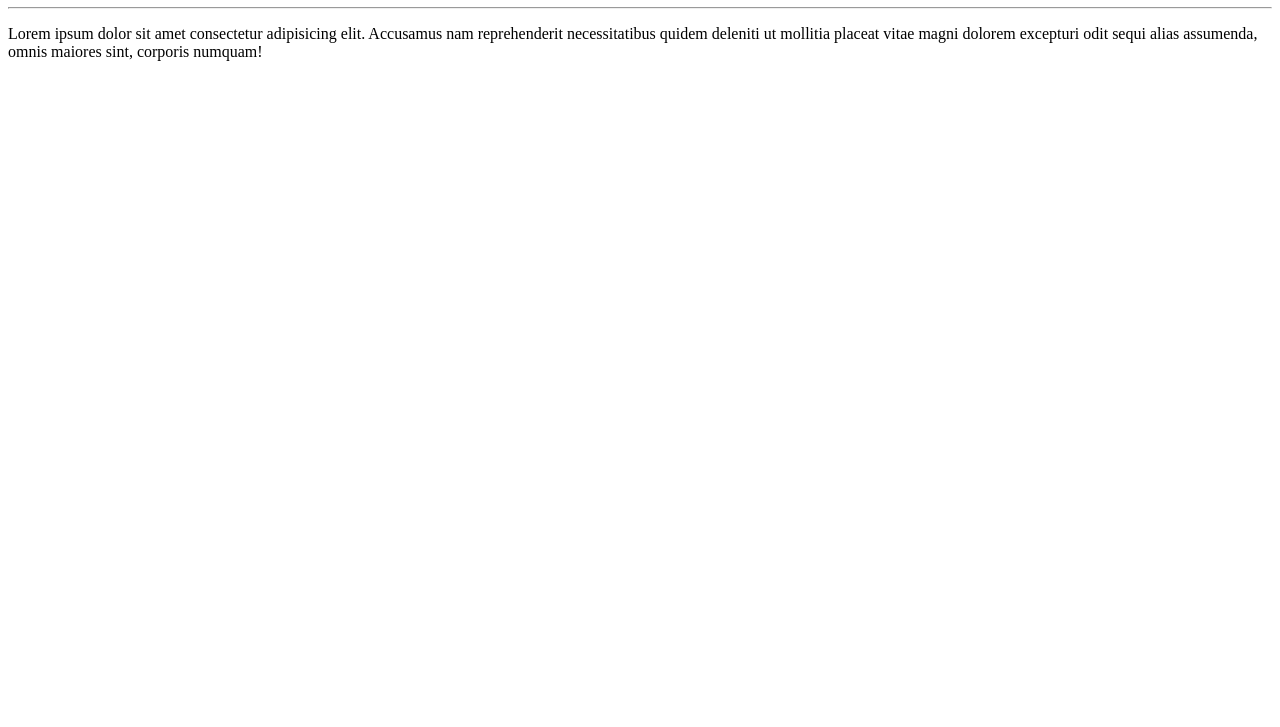
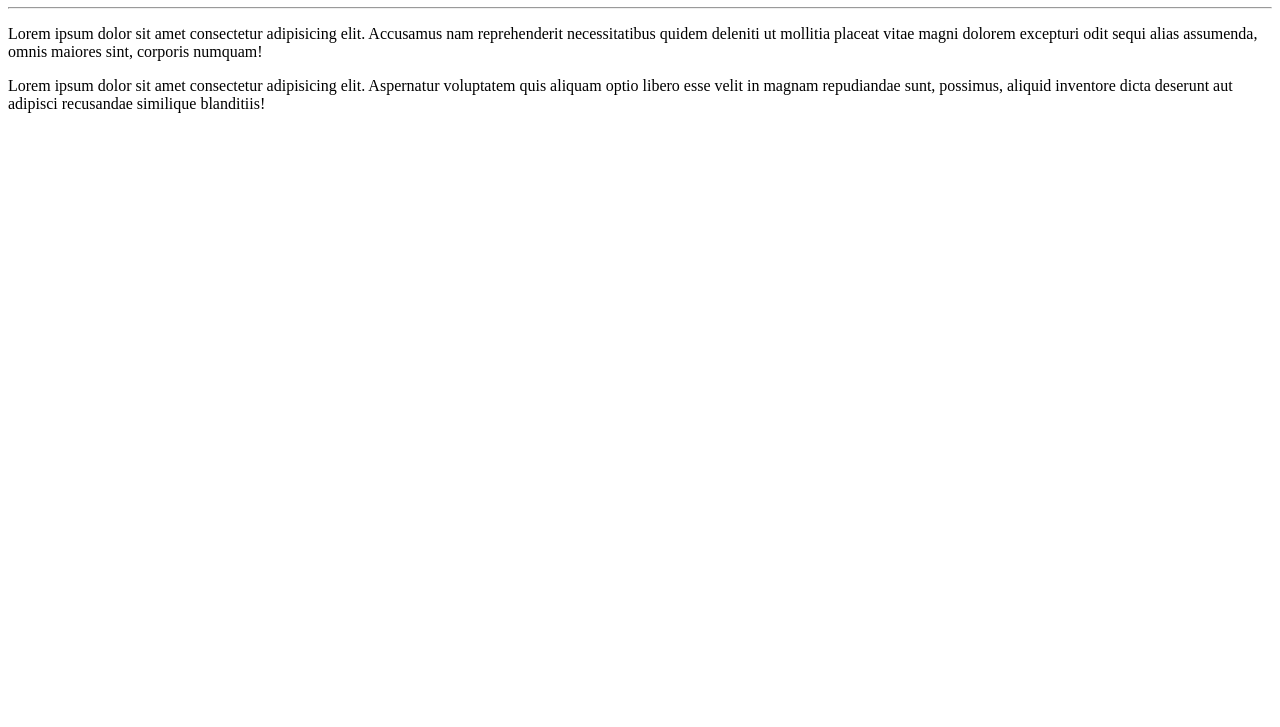
Before and after one commit to EdipoGeoge/OlaMundo, a plain HTML site: page Site-exemplo/index.html in a window 1280 px wide. Shown: the part 73-800 px from the top of the page. Drawn offline with Linux system fonts and the light colour scheme.

Commit message:
adicionei um paragrafo

```diff
--- a/Site-exemplo/index.html
+++ b/Site-exemplo/index.html
@@ -11,6 +11,9 @@
     <p>
         Lorem ipsum dolor sit amet consectetur adipisicing elit. Accusamus nam reprehenderit necessitatibus quidem deleniti ut mollitia placeat vitae magni dolorem excepturi odit sequi alias assumenda, omnis maiores sint, corporis numquam!
     </p>
+    <p>
+        Lorem ipsum dolor sit amet consectetur adipisicing elit. Aspernatur voluptatem quis aliquam optio libero esse velit in magnam repudiandae sunt, possimus, aliquid inventore dicta deserunt aut adipisci recusandae similique blanditiis!
+    </p>
 
 </body>
 </html>
```
